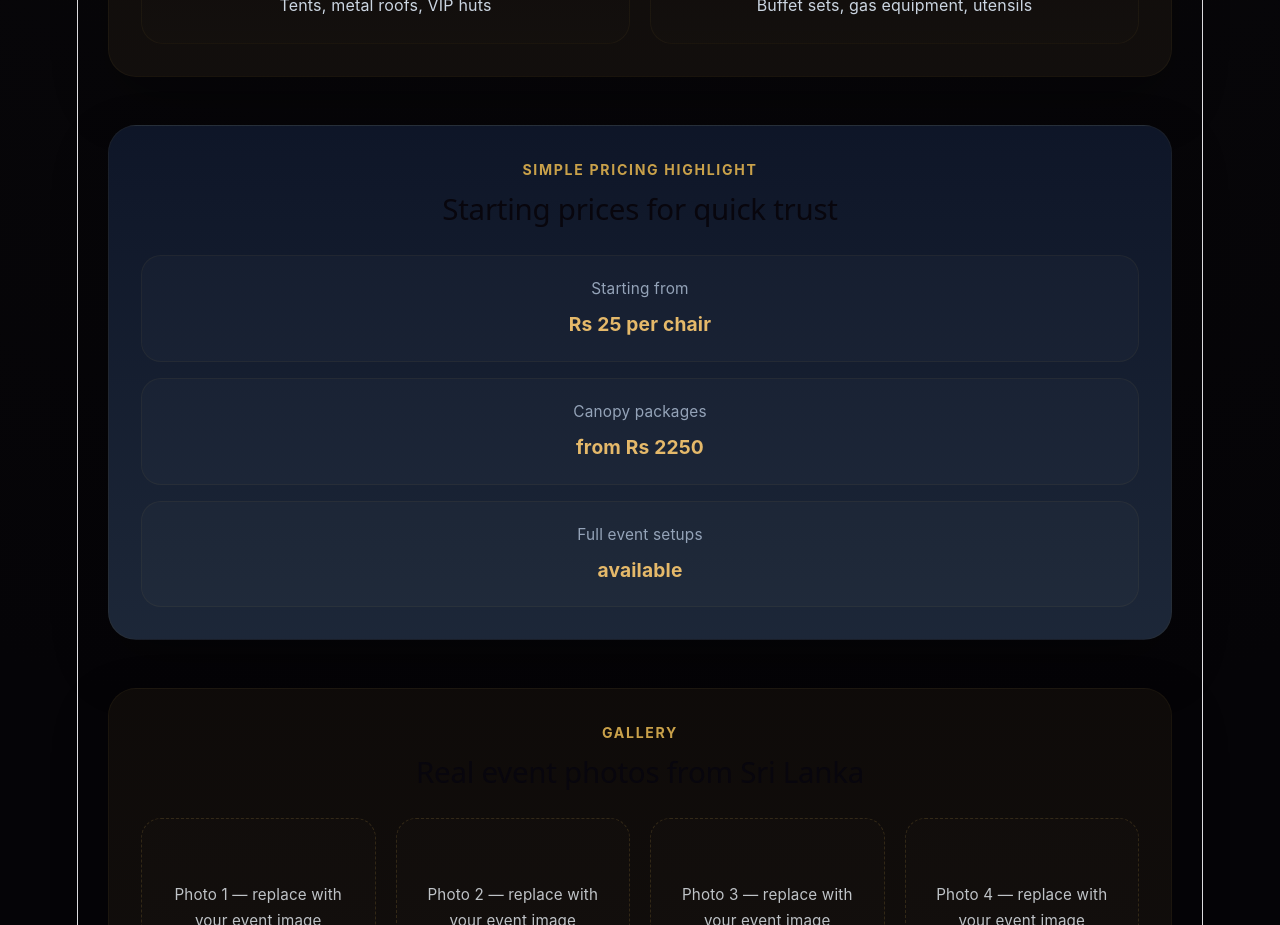
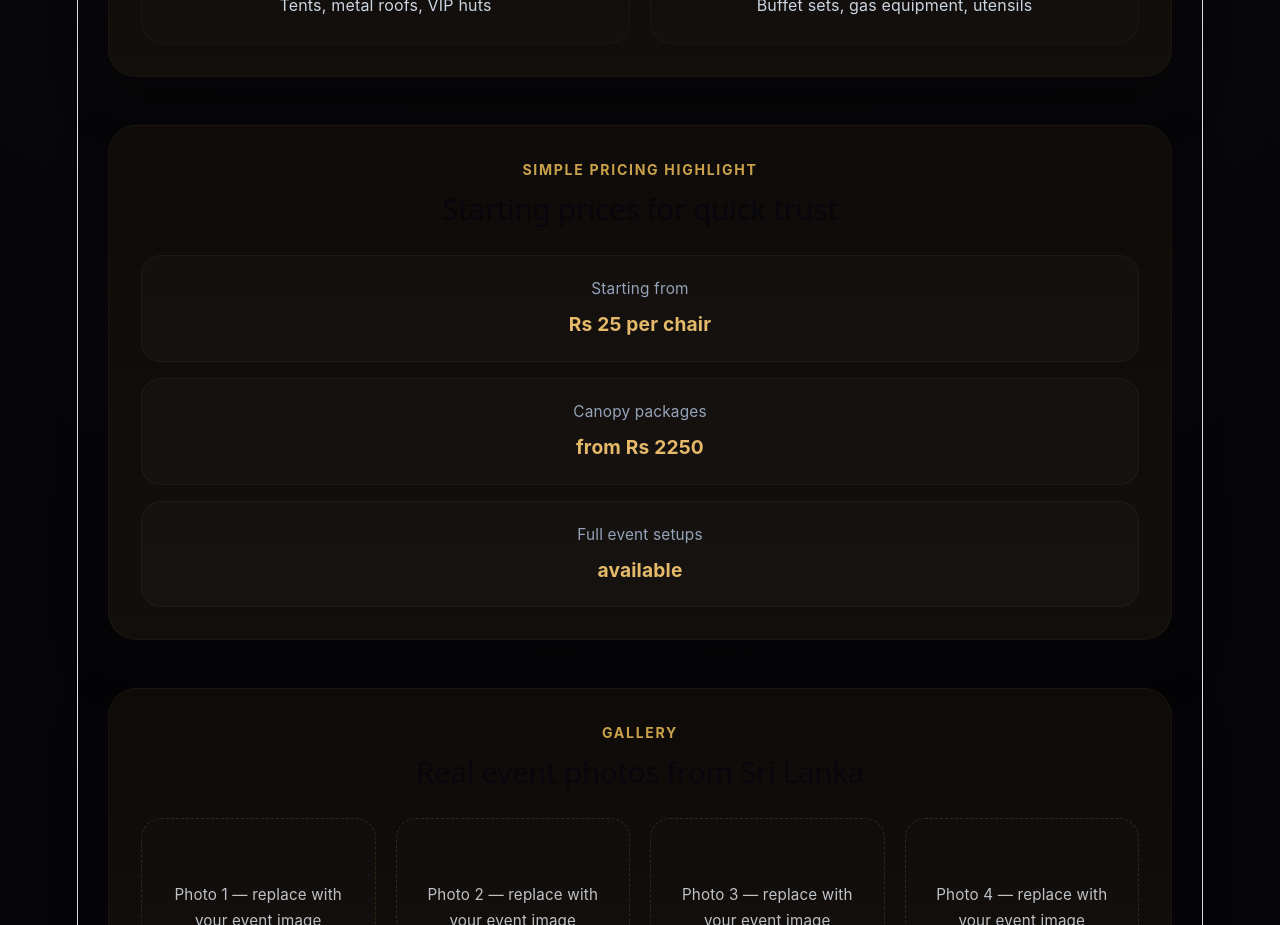
Before and after one commit to osandipabasara-design/event-rental-site, a React (Vite) app: page / in a window 1280 px wide. Shown: the part 1040-1965 px from the top of the page. Built offline with nearby package versions, Linux system fonts and the light colour scheme.

Commit message:
Make pricing (.highlight-block) use same section panel styling

```diff
--- a/src/App.css
+++ b/src/App.css
@@ -237,7 +237,12 @@ a {
 }
 
 .highlight-block {
-  background: linear-gradient(180deg, rgba(15, 23, 42, 0.95), rgba(30, 41, 59, 0.95));
+  margin-top: 48px;
+  padding: 32px;
+  border-radius: 28px;
+  background: linear-gradient(180deg, rgba(16,12,10,0.9), rgba(20,16,14,0.9));
+  border: 1px solid rgba(201,161,74,0.06);
+  box-shadow: 0 24px 55px rgba(0, 0, 0, 0.28);
 }
 
 .pricing-list {
```
